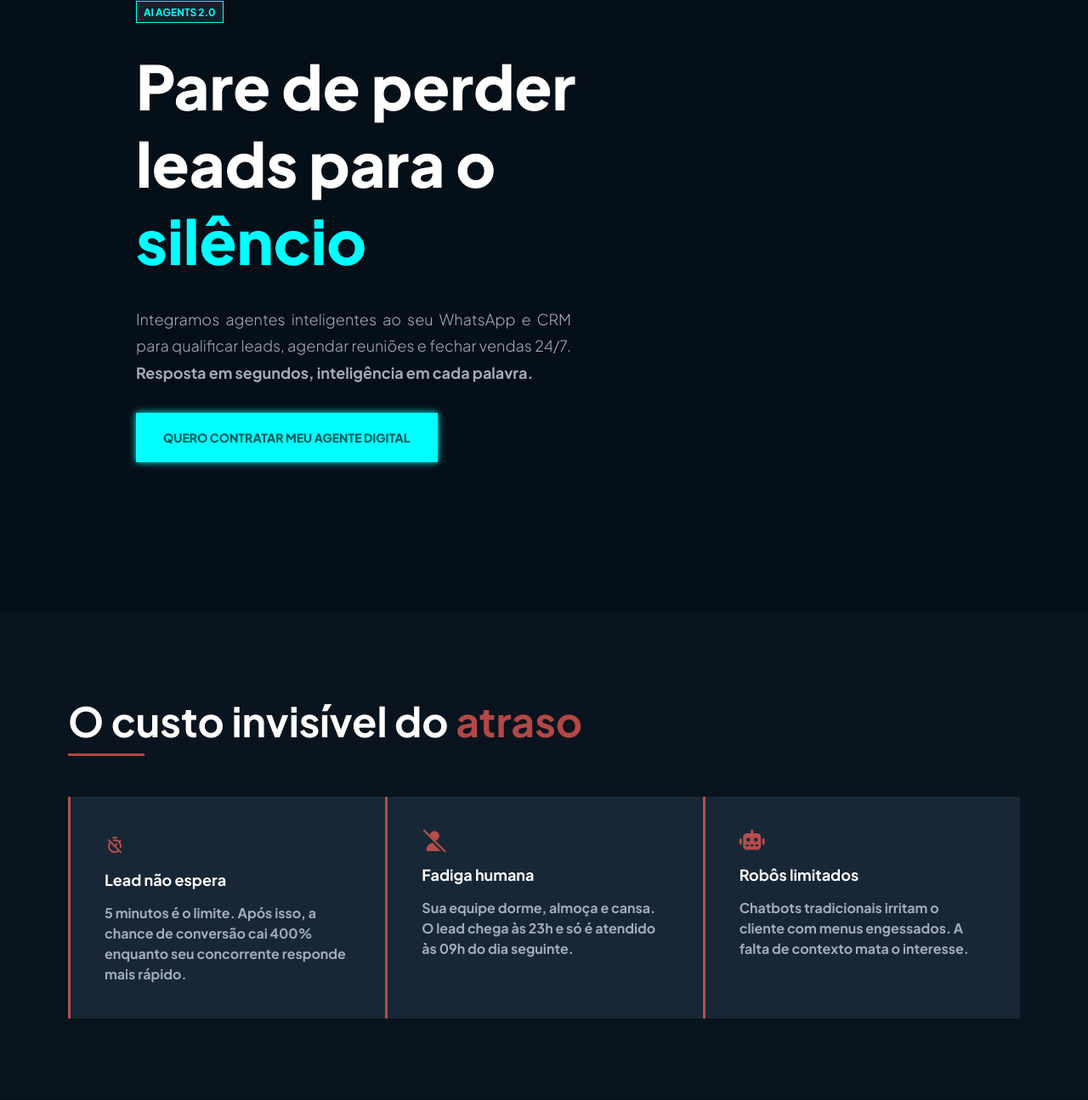
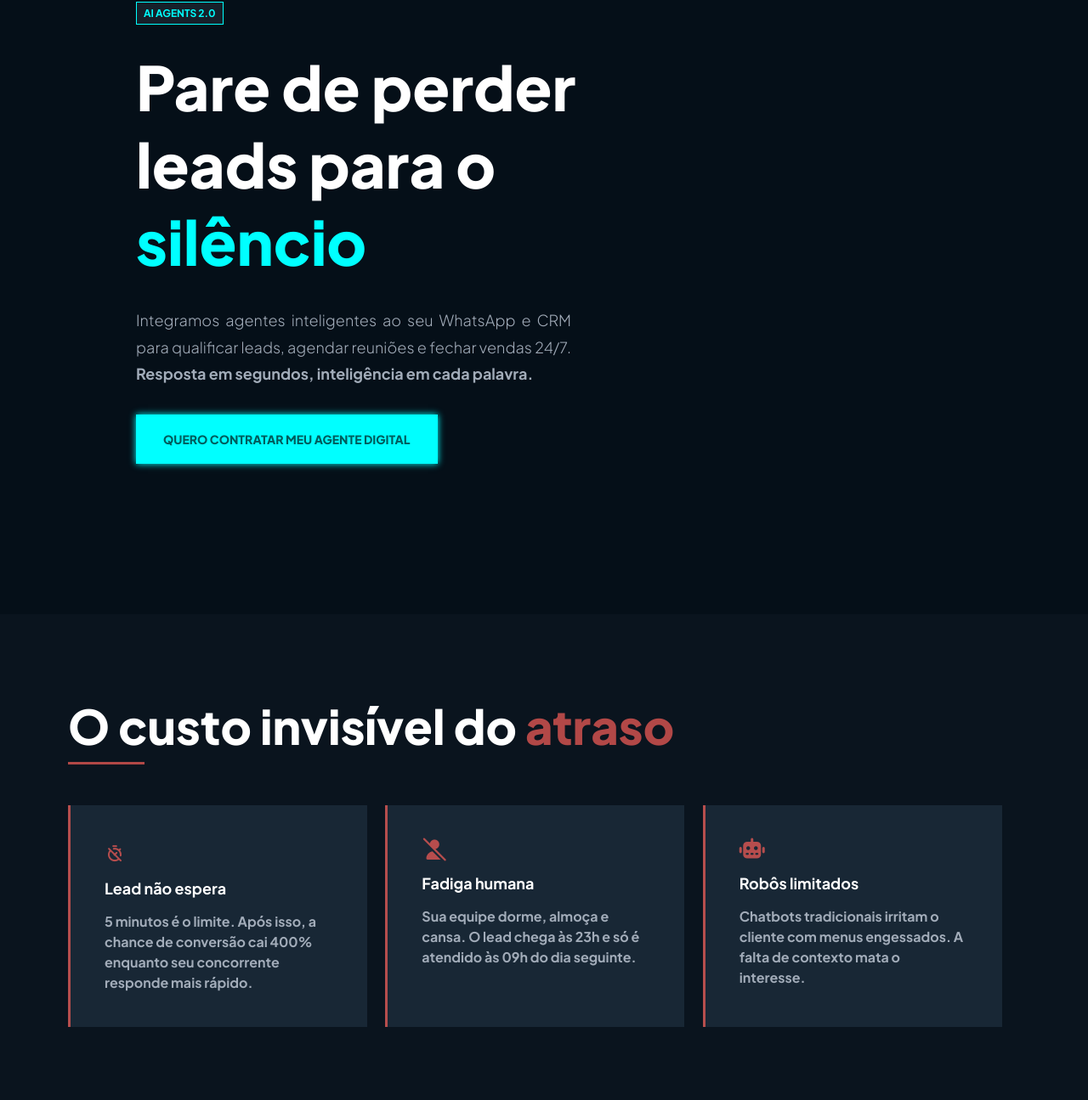
Before and after one commit to MarcoMoura1209/UaiDevs, a Django app: page / in a window 1280 px wide. Shown: the part 112-1407 px from the top of the page at 85% size. Before the commit the page ends 1311 px from the top, so only its background shows below. Run offline with Django 5.2, Linux system fonts and the light colour scheme; some libraries are stand-ins or nearby versions.

Commit message:
Ajusta estilos e estrutura das seções, incluindo correções de espaçamento e atualização de propriedades de estilo para melhor responsividade

```diff
--- a/assets/css/base.css
+++ b/assets/css/base.css
@@ -11,15 +11,11 @@ html {
 body {
     background-color: var(--background-body);
     font-family: var(--font-primary);
-    padding-top: 7.1rem;
+    padding-top: 7rem;
 }
 
 h1, h2, h3, h4 {
     color: var(--branco);
-}
-
-h2 {
-    font-size: 3rem;
 }
 
 section[id] {
--- a/assets/css/components.css
+++ b/assets/css/components.css
@@ -38,7 +38,7 @@ nav ul a:hover {
     font-weight: var(--font-weight-bold);
     background-color: var(--primaria);
     padding: .3rem .5rem;
-    border: .05rem solid ;
+    border: .05rem solid var(--secundaria);
     color: var(--secundaria);
 }
 
@@ -52,12 +52,11 @@ nav ul a:hover {
     text-decoration: none;
     color: #005D5D;
     box-shadow: 0rem 0rem .5rem var(--secundaria);
+    cursor: pointer;
+    transition: all 0.3s ease;
 }
 
-.icon-problema {
-    color: var(--vermelho);
-    font-size: var(--font-size-xl);
-}
+
 
 .overlay {
     margin-top: .5rem;
--- a/assets/css/sections.css
+++ b/assets/css/sections.css
@@ -3,6 +3,7 @@
 
 
 #solucao {
+    margin-top: .2rem;
     height: 90vh;
     padding: 0rem 10rem;
     width: 100%;
@@ -37,9 +38,14 @@
     background-color: var(--background-problema);
 }
 
+.container-heading-problema h2 {
+    font-size: var(--font-size-4xl);
+    font-weight: var(--font-weight-extra-bold);
+}
+
 .container-card-problema {
-    display: flex;
-    justify-content: space-between;
+    display: grid;
+    grid-template-columns: repeat(3, 1fr);
     width: 100%;
     margin: 3rem 0rem;
 }
@@ -48,10 +54,15 @@
     display: flex;
     flex-direction: column;
     gap: 1rem;
-    width: 24rem;
+    width: 22rem;
     padding: 2.5rem;
     background-color: var(--background-card-problema);
     border-left: .2rem solid var(--vermelho);
+}
+
+.icon-problema {
+    color: var(--vermelho);
+    font-size: var(--font-size-xl);
 }
 
 .card-problema p {
```
